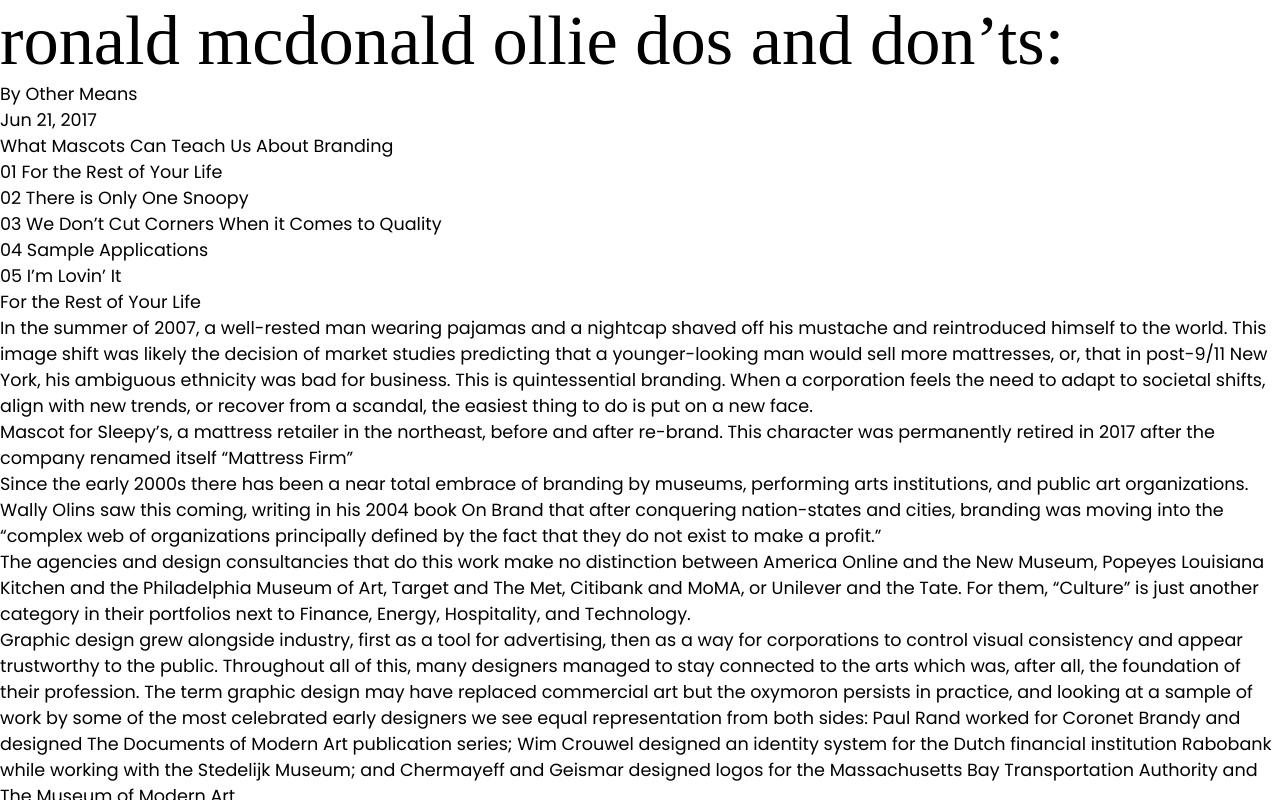
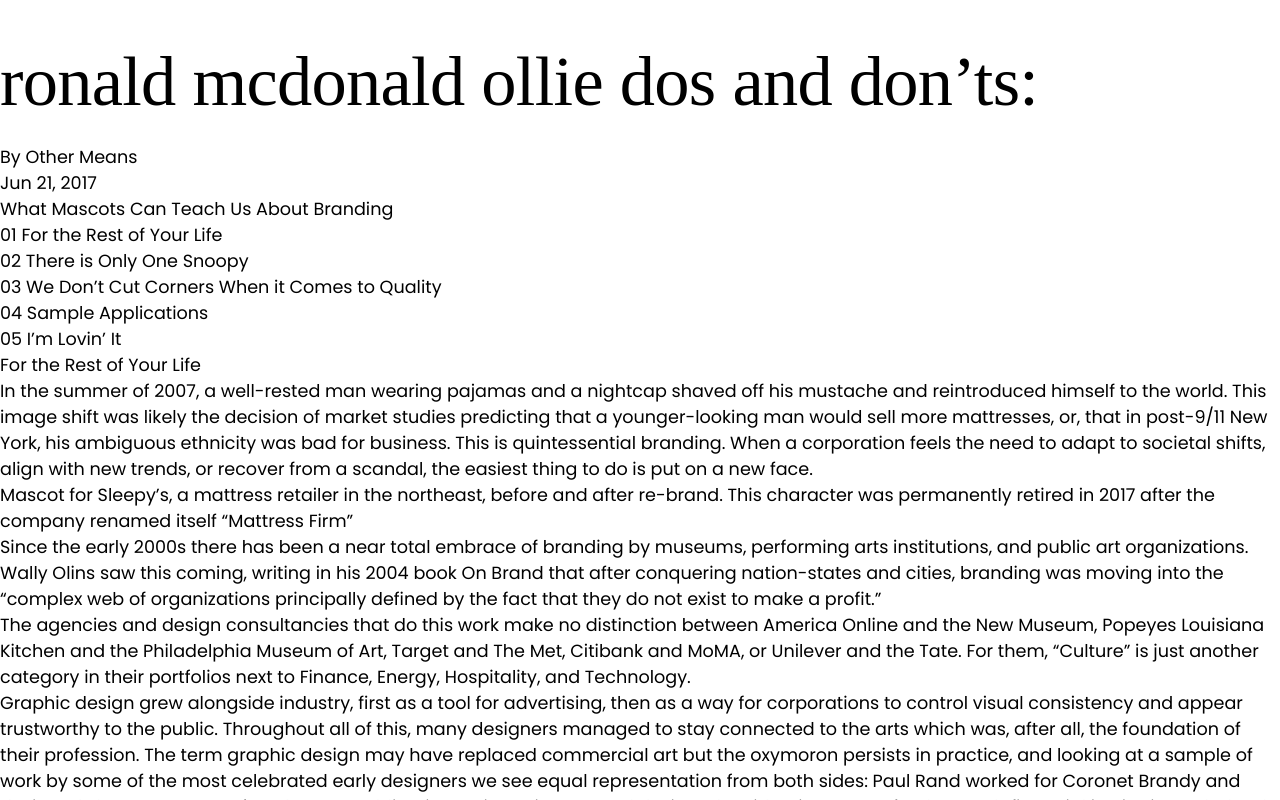
Before and after one commit to natayyon/binding, a plain HTML site: page direction-1/index.html in a window 1280 px wide. Shown: the top 800 px of the page. Drawn offline with Linux system fonts and the light colour scheme; a web font is replaced by a local one.

Commit message:
working on h1

```diff
--- a/direction-1/style.css
+++ b/direction-1/style.css
@@ -36,7 +36,17 @@ body{
 }
 
 h1{
-	font-family: Cal Sans;
 	font-size: var(--space-xl);
 	text-transform: lowercase;
+	width: fit-content;
+	padding-block-start: var(--space-lg);
+	padding-block-end: var(--space-md);
+	font-family: Cal Sans;
+	text-transform: lowercase;
+	letter-spacing: -0.01em;
+	line-height: .8;
 }
+
+nav{
+
+}
```
Also changed, not shown: direction-1/index.html (+1 -1 lines).
